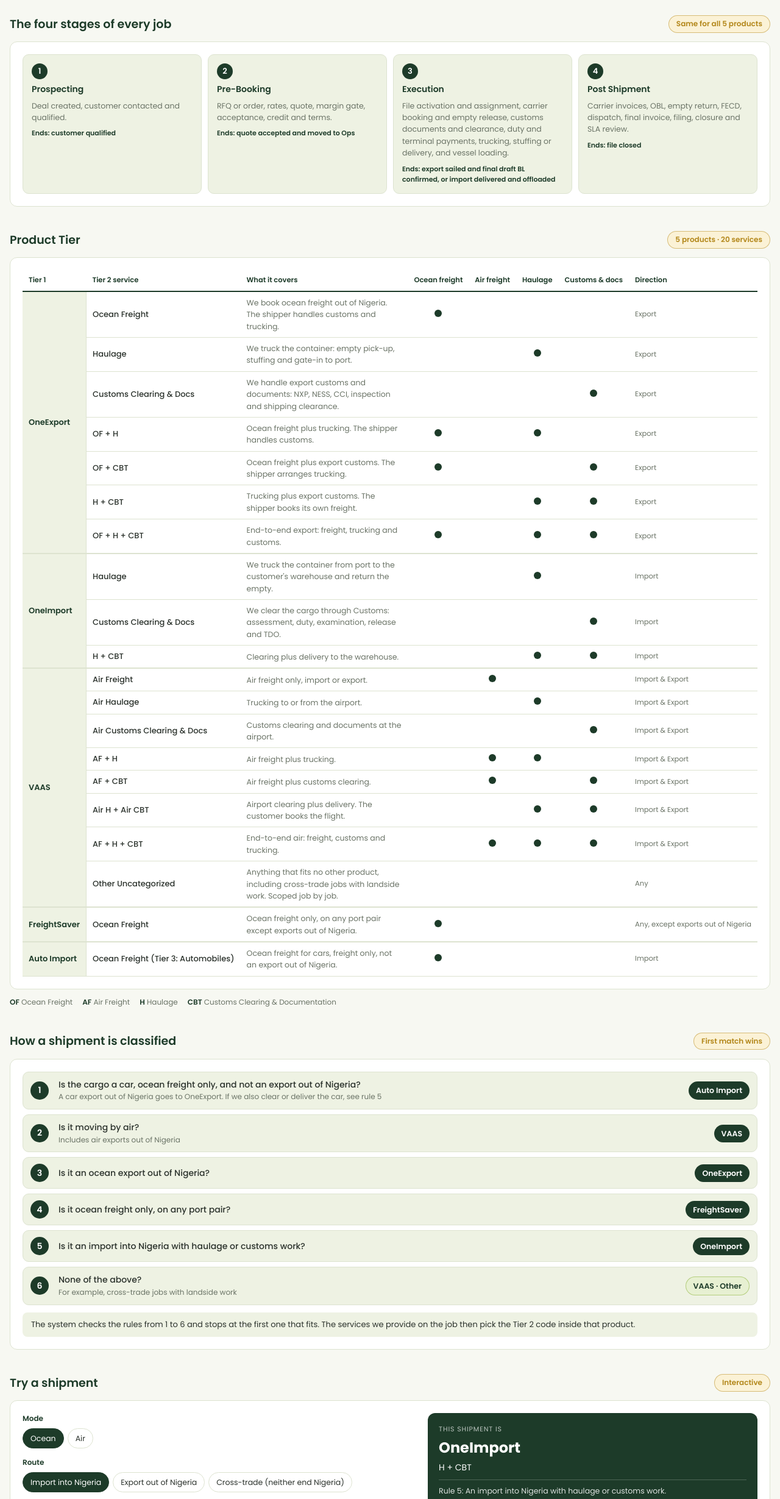
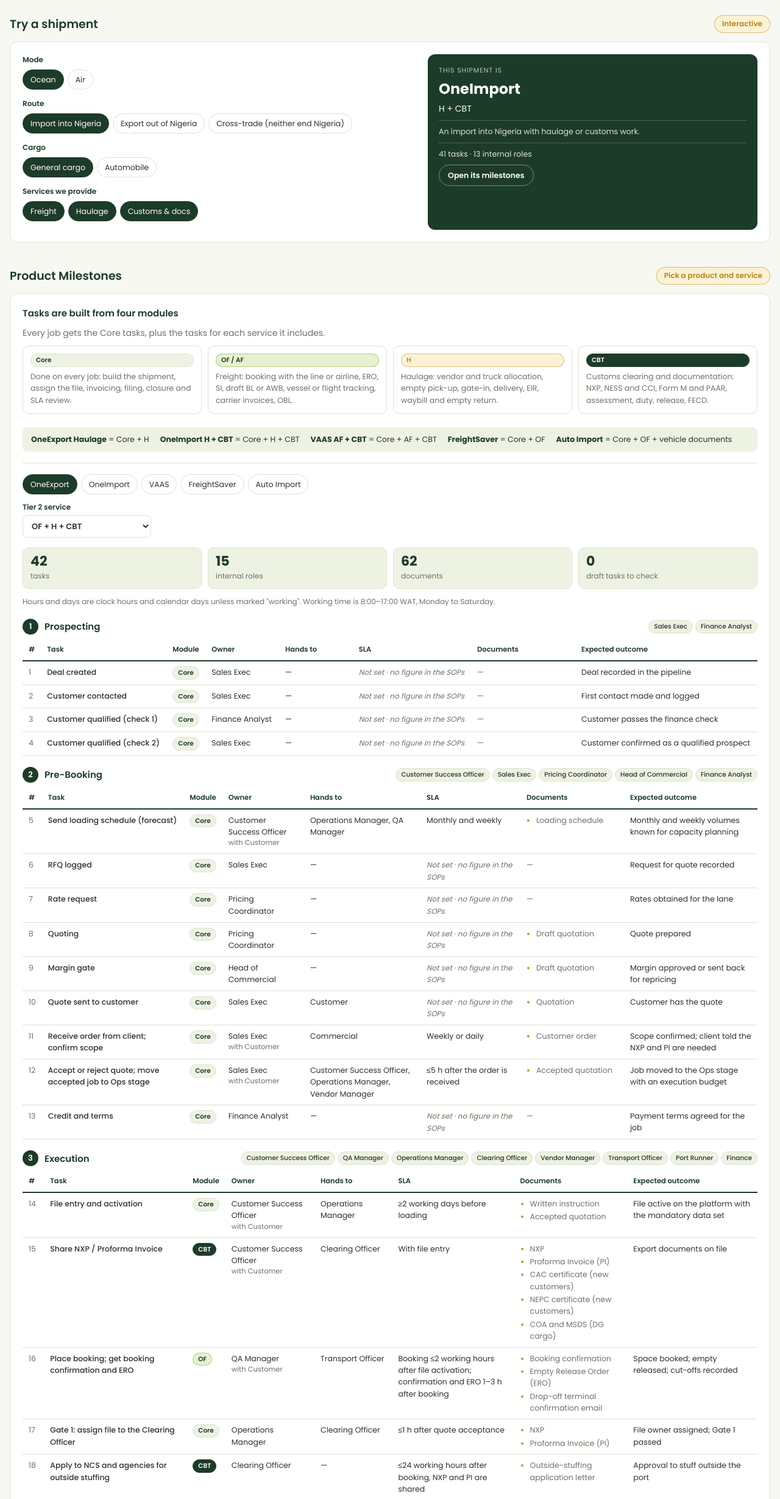
Before and after one commit to Oneport365PM/Customer-Module, a plain HTML site: page service-workbook/index.html in a window 1280 px wide. Shown: the part 177-2636 px from the top of the page at 61% size. Drawn offline with Linux system fonts and the light colour scheme.

Commit message:
Simplified Service Workbook: cut to three sections
Keep only Try a shipment, Product Milestones and End-to-end SLA by
product. The tester result drops the rule number (the rules section is
gone) and the Milestones note now states the time units itself.

Co-Authored-By: Claude Opus 5.5 <noreply@anthropic.com>
Claude-Session: https://claude.ai/code/session_01P9W1QDacvyu7kG2wNHWE2M

```diff
--- a/service-workbook/index.html
+++ b/service-workbook/index.html
@@ -327,43 +327,7 @@ td.sla{min-width:150px;font-size:12.5px}
     <p class="sub">Which product is this shipment, who works on it, and what do they do?</p>
   </header>
 
-  <section>
-    <div class="sec-head"><h2>The four stages of every job</h2><span class="tag">Same for all 5 products</span></div>
-    <div class="box">
-      <div class="journey">
-        <div class="phase"><div class="n">1</div><h3>Prospecting</h3><p>Deal created, customer contacted and qualified.</p><div class="span">Ends: customer qualified</div></div>
-        <div class="phase"><div class="n">2</div><h3>Pre-Booking</h3><p>RFQ or order, rates, quote, margin gate, acceptance, credit and terms.</p><div class="span">Ends: quote accepted and moved to Ops</div></div>
-        <div class="phase"><div class="n">3</div><h3>Execution</h3><p>File activation and assignment, carrier booking and empty release, customs documents and clearance, duty and terminal payments, trucking, stuffing or delivery, and vessel loading.</p><div class="span">Ends: export sailed and final draft BL confirmed, or import delivered and offloaded</div></div>
-        <div class="phase"><div class="n">4</div><h3>Post Shipment</h3><p>Carrier invoices, OBL, empty return, FECD, dispatch, final invoice, filing, closure and SLA review.</p><div class="span">Ends: file closed</div></div>
-      </div>
-    </div>
-  </section>
 
-  <section>
-    <div class="sec-head"><h2>Product Tier</h2><span class="tag">5 products · 20 services</span></div>
-    <div class="box scroll">
-      <table>
-        <thead><tr><th>Tier 1</th><th>Tier 2 service</th><th>What it covers</th><th>Ocean freight</th><th>Air freight</th><th>Haulage</th><th>Customs &amp; docs</th><th>Direction</th></tr></thead>
-        <tbody id="matrix"></tbody>
-      </table>
-    </div>
-    <div class="legend"><span><b>OF</b> Ocean Freight</span><span><b>AF</b> Air Freight</span><span><b>H</b> Haulage</span><span><b>CBT</b> Customs Clearing &amp; Documentation</span></div>
-  </section>
-
-  <section>
-    <div class="sec-head"><h2>How a shipment is classified</h2><span class="tag">First match wins</span></div>
-    <div class="box">
-      <div class="rules">
-        <div class="rule"><div class="n">1</div><div class="q">Is the cargo a car, ocean freight only, and not an export out of Nigeria?<small>A car export out of Nigeria goes to OneExport. If we also clear or deliver the car, see rule 5</small></div><span class="pill">Auto Import</span></div>
-        <div class="rule"><div class="n">2</div><div class="q">Is it moving by air?<small>Includes air exports out of Nigeria</small></div><span class="pill">VAAS</span></div>
-        <div class="rule"><div class="n">3</div><div class="q">Is it an ocean export out of Nigeria?</div><span class="pill">OneExport</span></div>
-        <div class="rule"><div class="n">4</div><div class="q">Is it ocean freight only, on any port pair?</div><span class="pill">FreightSaver</span></div>
-        <div class="rule"><div class="n">5</div><div class="q">Is it an import into Nigeria with haulage or customs work?</div><span class="pill">OneImport</span></div>
-        <div class="rule"><div class="n">6</div><div class="q">None of the above?<small>For example, cross-trade jobs with landside work</small></div><span class="pill alt">VAAS · Other</span></div>
-      </div>
-      <p class="flowcap">The system checks the rules from 1 to 6 and stops at the first one that fits. The services we provide on the job then pick the Tier 2 code inside that product.</p>
-    </div>
-  </section>
 
   <section>
     <div class="sec-head"><h2>Try a shipment</h2><span class="tag">Interactive</span></div>
@@ -424,54 +388,19 @@ td.sla{min-width:150px;font-size:12.5px}
       </div>
       <div id="pb-note"></div>
       <div class="pb-sum" id="pb-sum"></div>
-      <p class="clock-note">Hours and days are clock hours and calendar days unless marked "working". See the SLAs section for how time is counted.</p>
+      <p class="clock-note">Hours and days are clock hours and calendar days unless marked "working". Working time is 8:00–17:00 WAT, Monday to Saturday.</p>
       <div id="pb-stages"></div>
 
     </div>
   </section>
 
-  <section hidden>
-    <div class="sec-head"><h2>Who works on each product</h2><span class="tag">Full service, by stage</span></div>
-    <div class="box scroll">
-      <table class="tm" id="tm"></table>
-      <div class="stkey"><span class="st"><i class="on"></i><i></i><i></i><i></i></span><span>Each square is a stage, in order: Prospecting, Pre-Booking, Execution, Post Shipment. Filled means the team owns or supports a task in that stage.</span></div>
-    </div>
-  </section>
 
-  <section id="slas">
-    <div class="sec-head"><h2>SLAs</h2><span class="tag">How time is counted</span></div>
-    <div class="box">
-      <div class="defs">
-        <div class="def"><span class="dk">Hours</span><p>An SLA in <b>hours (h)</b> means clock hours, 24 a day. Only where the SOP says <b>working hours</b> is time counted 8:00–17:00 WAT, Monday to Saturday.</p></div>
-        <div class="def"><span class="dk">Days</span><p>An SLA in <b>days</b> means calendar days. Only where the SOP says <b>working days</b> is time counted Monday to Saturday.</p></div>
-        <div class="def"><span class="dk">Working time</span><p>8:00–17:00 WAT, <b>Monday to Saturday</b>. Public holidays count as working days; the clock does not pause.</p></div>
-        <div class="def"><span class="dk">End-to-end</span><p>Every end-to-end SLA is measured in <b>calendar days</b>.</p></div>
-        <div class="def"><span class="dk">Range</span><p>A range such as 24–48 h or 10–14 days is <b>on track up to its upper figure</b> and breached after it.</p></div>
-      </div>
-      <div class="sla-pick" hidden>
-        <div class="pb-ctrl">
-          <div class="opts" role="radiogroup" aria-label="Product" id="sla-prod"></div>
-          <div class="pb-row">
-            <label class="sel">Tier 2 service<select id="sla-svc"></select></label>
-            <label class="sel" id="sla-dir-wrap">Direction<select id="sla-dir"><option value="import">Air import</option><option value="export">Air export</option></select></label>
-          </div>
-        </div>
-        <div class="pb-sum" id="sla-sum"></div>
-        <div id="sla-e2e"></div>
-      </div>
-    </div>
-  </section>
 
   <section>
     <div class="sec-head"><h2>End-to-end SLA by product</h2><span class="tag">Calendar days</span></div>
     <div id="e2e-all"></div>
   </section>
 
-  <section>
-    <div class="sec-head"><h2>Team roster</h2><span class="tag" id="roster-tag"></span></div>
-    <div class="roster" id="roster"></div>
-    <p class="muted" style="margin-top:10px;font-size:12.5px">Every role here exists today. Each count is the number of tasks the role owns on a single job. Roles that own no task act as support or escalation points, which Phase 3 will set out.</p>
-  </section>
 
 
 
@@ -517,7 +446,7 @@ const esc=s=>String(s).replace(/[&<>"]/g,c=>({"&":"&amp;","<":"&lt;",">":"&gt;",
 
 /* ---------- service matrix ---------- */
 (function(){
-  const tb=document.getElementById("matrix");let html="",last="";
+  const tb=document.getElementById("matrix");if(!tb)return;let html="",last="";
   const counts={};ROWS.forEach(r=>counts[r[0]]=(counts[r[0]]||0)+1);
   ROWS.forEach(r=>{
     const has=new Set(r[3].split(" "));const d=k=>`<td class="ctr">${has.has(k)?'<span class="yes" title="Included"></span>':''}</td>`;
@@ -911,8 +840,9 @@ renderPB();
 /* ---------- SLA section: its own product and service picker ---------- */
 const slaState={prod:"OE",code:"OE-FULL",dir:"import"};
 const sProd=document.getElementById("sla-prod"),sSvc=document.getElementById("sla-svc"),sDir=document.getElementById("sla-dir"),sDirWrap=document.getElementById("sla-dir-wrap");
-sProd.innerHTML=Object.entries(P).map(([k,v])=>`<label><input type="radio" name="slap" id="slap-${k}" value="${k}"><span>${v}</span></label>`).join("");
+if(sProd)sProd.innerHTML=Object.entries(P).map(([k,v])=>`<label><input type="radio" name="slap" id="slap-${k}" value="${k}"><span>${v}</span></label>`).join("");
 function renderSLA(){
+  if(!sProd)return;
   document.getElementById("slap-"+slaState.prod).checked=true;
   sSvc.innerHTML=ROWS.filter(r=>r[0]===slaState.prod).map(r=>`<option value="${r[1]}">${esc(r[2])}</option>`).join("");
   if(!ROWS.some(r=>r[1]===slaState.code&&r[0]===slaState.prod))slaState.code=ROWS.find(r=>r[0]===slaState.prod)[1];
@@ -924,9 +854,9 @@ function renderSLA(){
   document.getElementById("sla-sum").innerHTML=`<div><b>${tasks.length}</b><span>tasks</span></div><div><b>${withSla}</b><span>tasks with an SLA</span></div><div><b>${tasks.length-withSla}</b><span>tasks not set</span></div><div><b>${drafts}</b><span>draft tasks to check</span></div>`;
   document.getElementById("sla-e2e").innerHTML=e2eCard(e2eKey(slaState.code,dir),slaState.code,dir,true);
 }
-sProd.addEventListener("change",e=>{slaState.prod=e.target.value;slaState.code="";renderSLA()});
-sSvc.addEventListener("change",()=>{slaState.code=sSvc.value;renderSLA()});
-sDir.addEventListener("change",()=>{slaState.dir=sDir.value;renderSLA()});
+if(sProd)sProd.addEventListener("change",e=>{slaState.prod=e.target.value;slaState.code="";renderSLA()});
+if(sSvc)sSvc.addEventListener("change",()=>{slaState.code=sSvc.value;renderSLA()});
+if(sDir)sDir.addEventListener("change",()=>{slaState.dir=sDir.value;renderSLA()});
 renderSLA();
 document.getElementById("e2e-all").innerHTML=`<div class="e2c-grid">${["OE","OI","VI"].map(k=>e2eCard(k)).join("")}</div><div class="e2c-off">${["VE","VO","FS","AI"].map(k=>e2eCard(k)).join("")}</div>`;
 
@@ -942,6 +872,7 @@ JOBS.forEach(([code,dir])=>{const c={};tasksFor(code,dir).tasks.forEach(t=>{if(!
   Object.entries(c).forEach(([k,v])=>{const o=owned[k]=owned[k]||{min:Infinity,max:0,svc:new Set()};o.min=Math.min(o.min,v);o.max=Math.max(o.max,v);o.svc.add(code)})});
 const ownedTxt=k=>{const o=owned[k];if(!o)return "Support / escalation";const r=o.min===o.max?String(o.max):o.min+"–"+o.max;return r+(r==="1"?" task":" tasks")+" per job"};
 (function(){
+  if(!document.getElementById("tm"))return;
   let h=`<thead><tr><th>Role</th>${COLS.map(c=>`<th class="p">${c[0]}</th>`).join("")}</tr></thead><tbody>`;
   GROUPS.forEach(([g,roles])=>roles.forEach(([k])=>{
     if(!usage[k])return;
@@ -977,7 +908,7 @@ function update(){
   const nm=c=>P[c.split("-")[0]]+" · "+NAME[c];
   document.getElementById("o-prod").textContent=r.split?P[r.split.split("-")[0]]+" + "+P[r.code.split("-")[0]]:P[r.code.split("-")[0]];
   document.getElementById("o-svc").textContent=NAME[r.code]+(r.auto?" · Tier 3: Automobiles":"");
-  document.getElementById("o-why").textContent="Rule "+r.rule+": "+r.why;
+  document.getElementById("o-why").textContent=r.why;
   const parts=[...(r.split?[r.split]:[]),r.code].map(c=>tasksFor(c,r.dir||"import").tasks);
   const teams=new Set();parts.flat().forEach(t=>people(t).forEach(x=>teams.add(x)));
   document.getElementById("o-load").textContent=(r.split?parts.map(p=>p.length).join(" + ")+" tasks":parts[0].length+" tasks")+" · "+teams.size+" internal roles";
```
